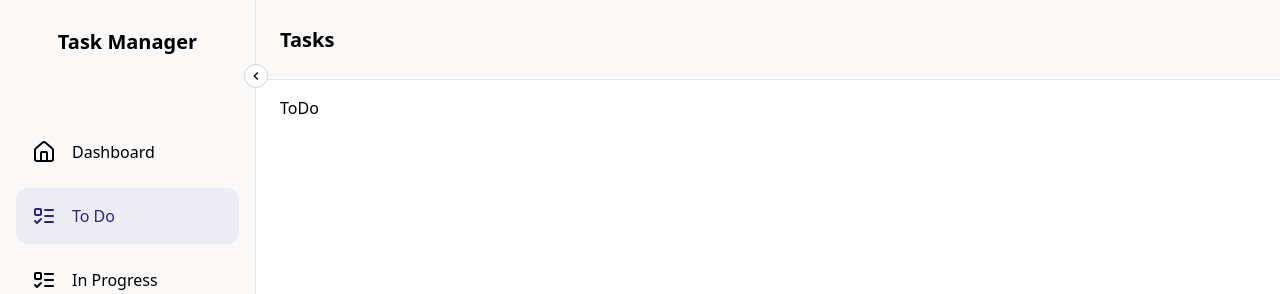
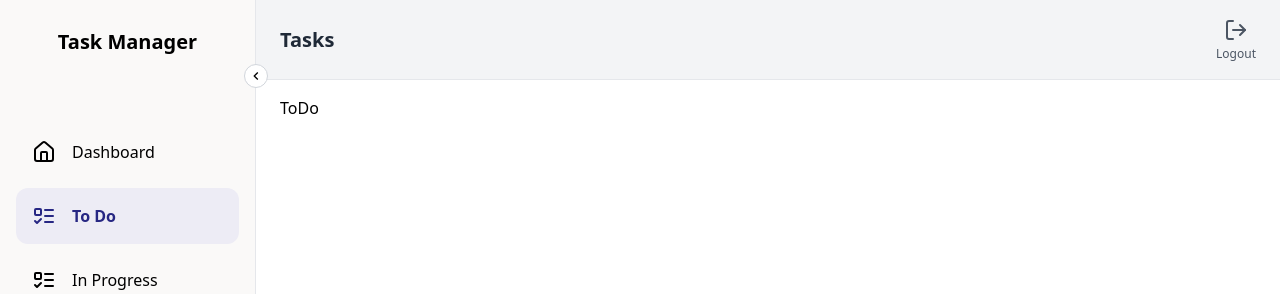
Before and after one commit to Shrey-Singhal/Task-Manager-App, a React (Vite) app in the folder frontend/: page /todo in a window 1280 px wide. Shown: the top 294 px of the page. Built offline with nearby package versions, Linux system fonts and the light colour scheme.

Commit message:
header log out button with functionality and styling changes

```diff
--- a/frontend/src/components/Header.tsx
+++ b/frontend/src/components/Header.tsx
@@ -1,11 +1,31 @@
-import React from 'react'
+import React from "react";
+import { useAuth } from "../contexts/authContext";
+import { LogOut } from "lucide-react";
 
-const Header = () => {
+const Header: React.FC = () => {
+  const { logout } = useAuth();
+
+  const handleLogout = () => {
+    logout();
+  };
+
   return (
-    <div className='flex h-20 bg-customGrey border-b border-gray-200 items-center'>
-        <h1 className='pl-6 font-bold text-xl'>Tasks</h1>
+    <div className="flex items-center justify-between h-20 px-6 bg-gray-100 border-b border-gray-200">
+      {/* Left Content */}
+      <h1 className="text-xl font-bold text-gray-800">Tasks</h1>
+
+      {/* Right Content */}
+      <div className="ml-auto flex flex-col items-center">
+        <button
+          onClick={handleLogout}
+          className="flex flex-col items-center text-gray-600 hover:text-gray-800"
+        >
+          <LogOut size={24} className="mb-1" />
+          <span className="text-xs font-medium">Logout</span>
+        </button>
+      </div>
     </div>
-  )
-}
+  );
+};
 
-export default Header
+export default Header;
--- a/frontend/src/components/Sidebar.tsx
+++ b/frontend/src/components/Sidebar.tsx
@@ -43,7 +43,7 @@ const Sidebar = () => {
                     {APPNAV_ITEMS.map((item) => {
                         const isActive = location.pathname === item.path;
                         const itemClass = isActive
-                            ? "flex items-center gap-4 p-4 bg-customLightBlue text-customDarkBlue rounded-xl transition duration-500 ease-in-out cursor-pointer"
+                            ? "flex items-center gap-4 p-4 bg-customLightBlue text-customDarkBlue font-semibold rounded-xl transition duration-500 ease-in-out cursor-pointer"
                             : "flex items-center gap-4 p-4 text-black rounded-xl transition duration-500 ease-in-out cursor-pointer";
 
                         return (
```
